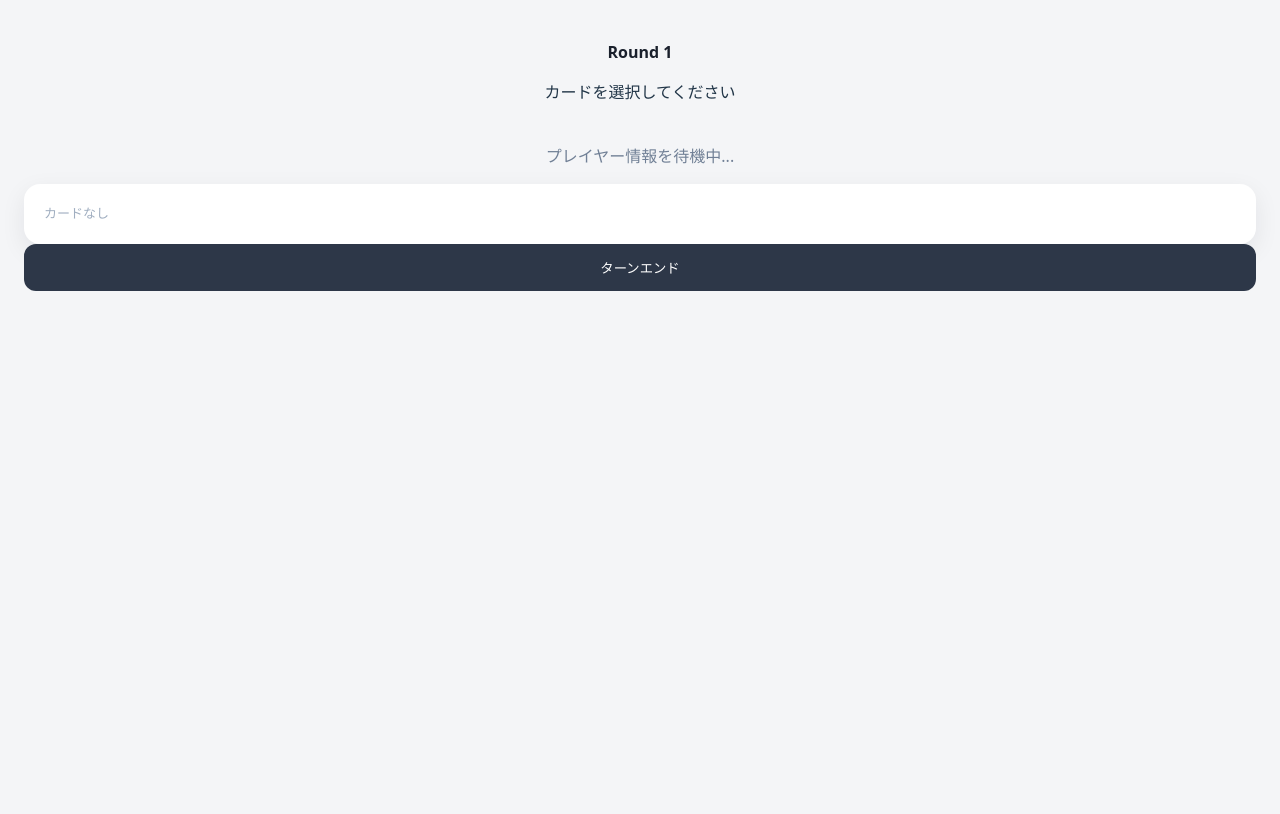
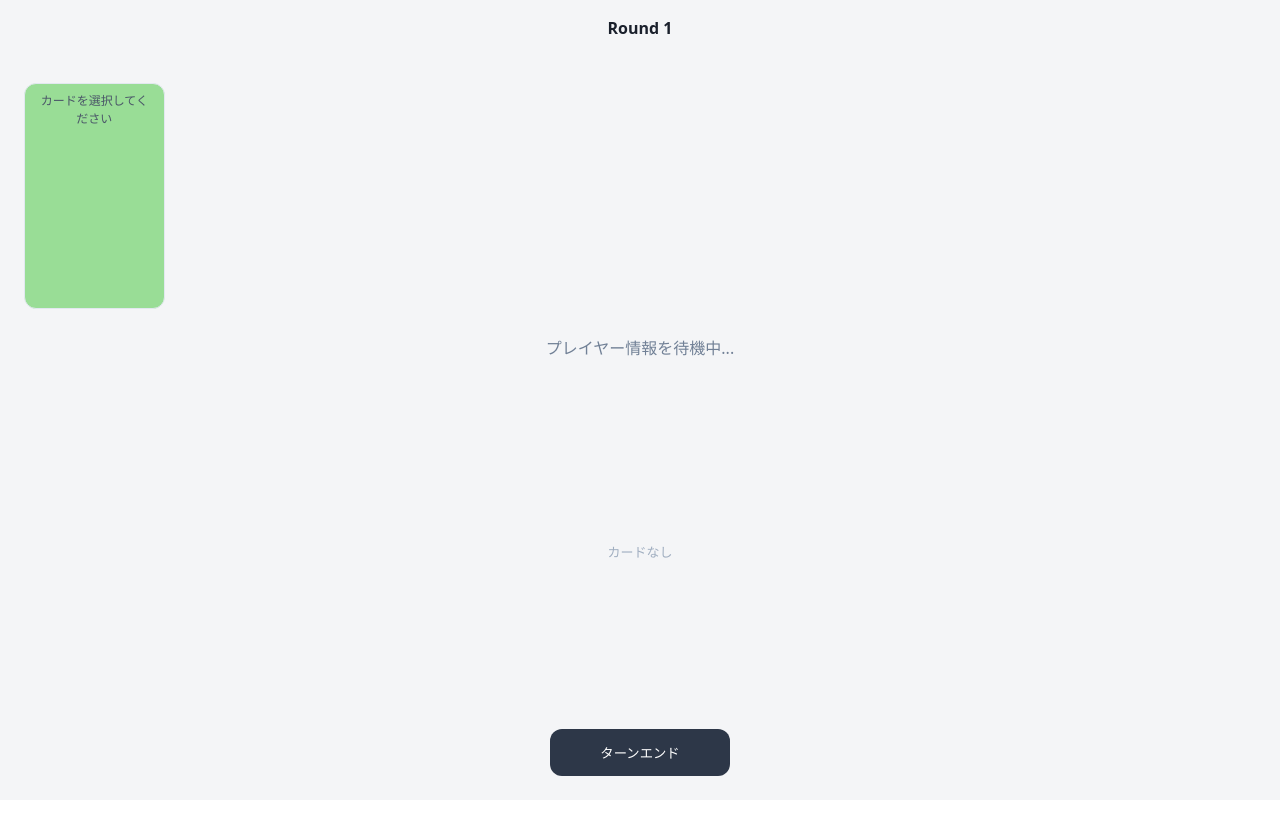
Before and after one commit to koudaihirata/app, a React app in the folder frontend/: page /game in a window 1280 px wide. Shown: the top 814 px of the page. Built offline with nearby package versions, Linux system fonts and the light colour scheme; no server answers; the HTML template or start-up script is replaced by a standard one.

Commit message:
update:カードのデザインを修正

```diff
--- a/frontend/src/pages/Game/index.tsx
+++ b/frontend/src/pages/Game/index.tsx
@@ -368,8 +368,13 @@ export default function Game() {
                 <section className={styles.playArea}>
                     {selectedCardMeta ? (
                         <div className={styles.selectedCardBar}>
-                            <span className={styles.selectedCardName}>{selectedCardMeta.label}</span>
-                            <span className={styles.selectedCardDetail}>{selectedCardMeta.detail}</span>
+                            <div className={styles.cardImg}>
+                                <img src={`Group.svg`} />
+                            </div>
+                            <div className={styles.cardWrap}>
+                                <p className={styles.selectedCardName}><span className={styles.selectedCardNameLabel}>{selectedCardMeta.label}</span></p>
+                                <p className={styles.selectedCardDetail}>{selectedCardMeta.detail}</p>
+                            </div>
                         </div>
                     ):(
                         <div className={styles.selectedCardBar}>
@@ -485,8 +490,13 @@ export default function Game() {
                                         setSelectedCardIndex(prev => prev === idx ? null : idx)
                                     }}
                                 >
-                                    <span className={styles.cardName}>{meta.label}</span>
-                                    <span className={styles.cardDetail}>{meta.detail}</span>
+                                    <div className={styles.cardImg}>
+                                        <img src={`Group.svg`} />
+                                    </div>
+                                    <div className={styles.cardWrap}>
+                                        <p className={`${styles.selectedCardName} ${styles.cardName}`}><span>{meta.label}</span></p>
+                                        <p className={`${styles.selectedCardDetail} ${styles.cardDetail}`}>{meta.detail}相手に1ダメージ＋2ターンの間</p>
+                                    </div>
                                 </button>
                             )
                         })}
--- a/frontend/src/pages/Game/styles.module.css
+++ b/frontend/src/pages/Game/styles.module.css
@@ -1,10 +1,14 @@
 .page {
-  min-height: 100vh;
-  padding: 24px;
+  height: 100vh;
+  padding: 0 24px;
   background: #f4f5f7;
   display: flex;
   flex-direction: column;
-  gap: 24px;
+}
+
+.resultArea {
+  width: 100%;
+  height: 40%;
 }
 
 .header {
@@ -17,15 +21,89 @@
   }
 }
 
-.roomLabel {
-  font-weight: 600;
-  color: #2d3748;
+.playArea {
+  width: 100%;
+  height: 35vh;
+  display: flex;
+  align-items: center;
+
+  /* border: 1px solid tomato; */
 }
 
-.selfLabel {
-  font-size: 14px;
+.selectedCardBar {
+  height: 80%;
+  aspect-ratio: 125 / 202;
+  border-radius: 12px;
+  border: 1px solid #e2e8f0;
+  display: flex;
+  align-items: center;
+  flex-direction: column;
+  overflow: hidden;
+  background: #99DD96;
+}
+
+.cardImg {
+  width: 85%;
+  height: 50%;
+  margin: 5% auto 0;
+  border-radius: 10px 10px 0 0;
+  background-color: #fff;
+
+  > img {
+    width: 90%;
+    height: 100%;
+    /* object-fit: cover; */
+  }
+}
+
+.cardWrap {
+  width: 100%;
+  height: 50%;
+  display: flex;
+  flex-direction: column;
+  align-items: center;
+  background-color: #D9D9D9;
+}
+
+.selectedCardName {
+  margin: 0;
+  width: 120%;
+  height: 35%;
+  background-color: #F4F3F3;
+  font-weight: bold;
+  box-shadow: 3px 3px 5px 0 rgba(0, 0, 0, 0.25);
+  transform: translateY(-8px) rotate(-5deg);
+  display: flex;
+  justify-content: center;
+  align-items: center;
+
+
+  > span {
+    color: black;
+    font-size: 12px;
+  }
+
+  .selectedCardNameLabel {
+    font-size: 20px;
+    -webkit-text-fill-color: white;
+    -webkit-text-stroke: .8px black;
+  }
+}
+
+.selectedCardDetail {
+  width: 80%;
+  margin: 8px auto 0;
+  font-size: 12px;
   color: #4a5568;
-  margin-top: 4px;
+}
+
+.selectArea {
+  height: 60%;
+  display: flex;
+  flex-direction: column;
+  justify-content: space-between;
+  align-items: center;
+  padding-bottom: 24px;
 }
 
 .playersBoard {
@@ -144,28 +222,13 @@
 }
 
 .actions {
-  background: #fff;
-  border-radius: 16px;
-  padding: 20px;
-  box-shadow: 0 8px 24px rgba(15, 23, 42, 0.08);
-  display: flex;
-  flex-direction: column;
-  gap: 12px;
+  width: 100%;
+  padding: 24px 0;
 }
 
 .turnInfo {
   font-weight: 600;
   color: #2d3748;
-}
-
-.handArea {
-  border: 1px solid #e2e8f0;
-  border-radius: 12px;
-  padding: 12px;
-  background: #f8fafc;
-  display: flex;
-  flex-direction: column;
-  gap: 8px;
 }
 
 .handLabel {
@@ -175,7 +238,9 @@
 }
 
 .handCards {
+  width: 100%;
   display: flex;
+  justify-content: space-around;
   flex-wrap: wrap;
   gap: 8px;
 }
@@ -192,7 +257,7 @@
   margin-top: 8px;
 }
 
-.mulliganBtn {
+/* .mulliganBtn {
   padding: 8px 14px;
   border-radius: 8px;
   border: none;
@@ -210,19 +275,20 @@
 .mulliganHint {
   font-size: 12px;
   color: #718096;
-}
+} */
 
 .cardToken {
-  border: 1px solid #cbd5f5;
+  width: 80px;
+  aspect-ratio: 125 / 202;
   background: #fff;
   border-radius: 10px;
-  padding: 8px 12px;
-  min-width: 140px;
   display: flex;
   flex-direction: column;
-  gap: 2px;
   cursor: pointer;
+  border: 2px solid #fff;
   transition: transform 0.2s ease, border-color 0.2s ease;
+  overflow: hidden;
+  padding: 0;
 }
 
 .cardToken:disabled {
@@ -231,14 +297,14 @@
 }
 
 .cardToken:not(:disabled):hover {
-  transform: translateY(-2px);
+  transform: translateY(-10px);
   border-color: #7f9cf5;
 }
 
 .cardTokenSelected {
   border-color: #f56565;
-  box-shadow: 0 0 0 2px rgba(245, 101, 101, 0.25);
-  transform: translateY(-2px);
+  /* box-shadow: 0 0 0 2px rgba(245, 101, 101, 0.25); */
+  transform: translateY(-10px);
 }
 
 .cardName {
@@ -247,8 +313,9 @@
 }
 
 .cardDetail {
-  font-size: 12px;
+  font-size: 8px;
   color: #4a5568;
+  margin: 0 auto;
 }
 
 .cardButtons {
```
Also changed, not shown: frontend/public/Group.svg (added). Lines whose indentation alone changed are shown as unchanged.
